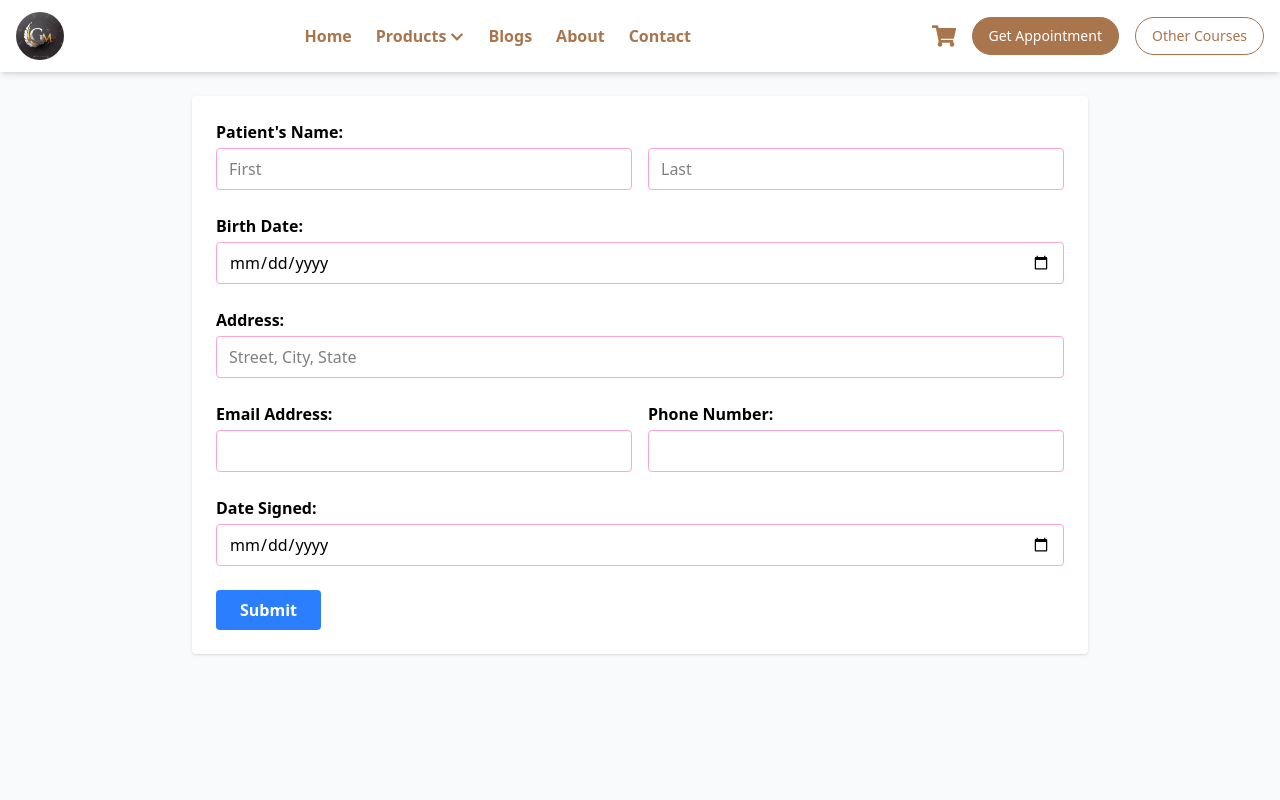
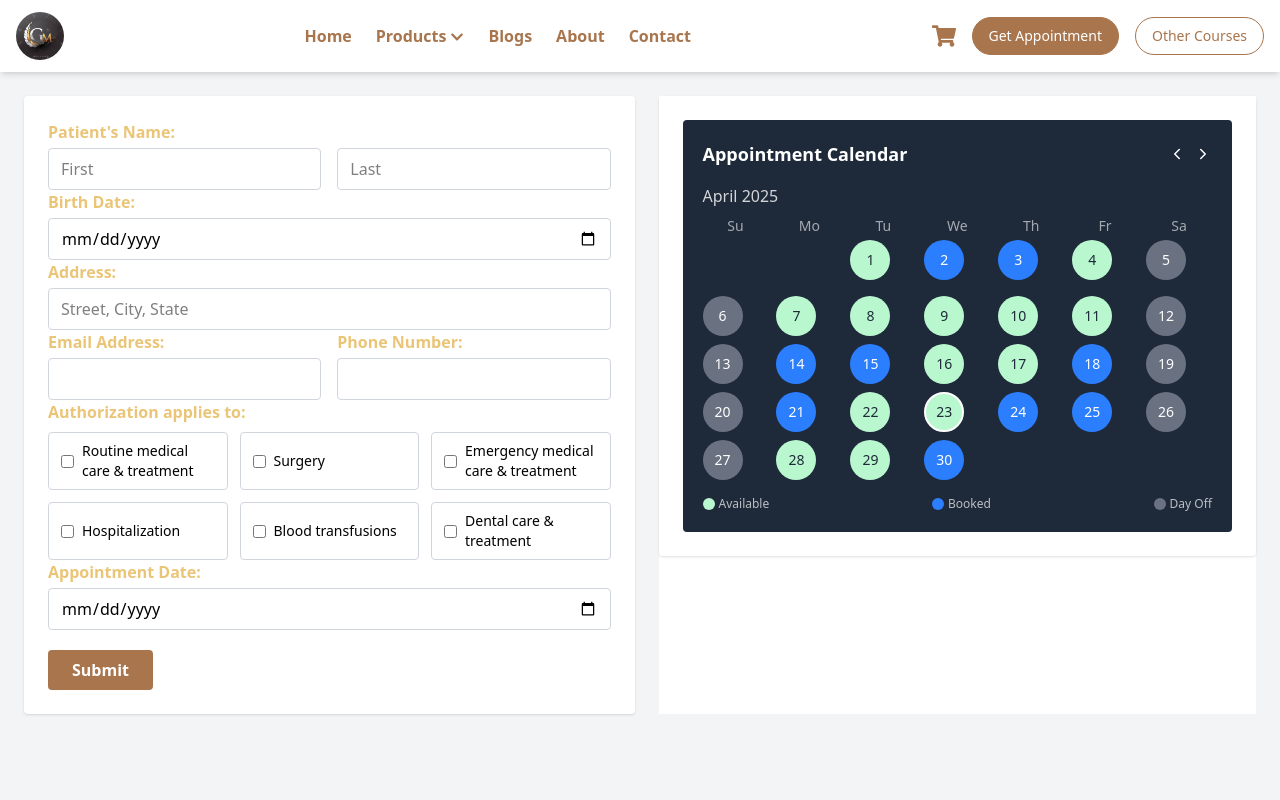
Before and after one commit to Mogehs/pharmacy, a React (Vite) app in the folder frontend/: page /consultations in a window 1280 px wide. Shown: the top 800 px of the page. Built offline with nearby package versions, Linux system fonts and the light colour scheme.

Commit message:
Consultation page full

```diff
--- a/frontend/package.json
+++ b/frontend/package.json
@@ -12,6 +12,7 @@
   "dependencies": {
     "@reduxjs/toolkit": "^2.7.0",
     "@tailwindcss/vite": "^4.1.4",
+    "dayjs": "^1.11.13",
     "framer-motion": "^12.7.4",
     "lucide-react": "^0.503.0",
     "react": "^19.0.0",
--- /dev/null
+++ b/frontend/src/components/consultation/AppointmentCalendar.jsx
@@ -0,0 +1,130 @@
+import React, { useState } from 'react';
+import { FiChevronLeft, FiChevronRight } from 'react-icons/fi';
+
+const AppointmentCalendar = ({ onDateSelect }) => {
+  const [currentDate, setCurrentDate] = useState(new Date());
+
+  const month = currentDate.toLocaleString('default', { month: 'long' });
+  const year = currentDate.getFullYear();
+
+  const prevMonth = () => {
+    setCurrentDate(new Date(currentDate.getFullYear(), currentDate.getMonth() - 1, 1));
+  };
+
+  const nextMonth = () => {
+    setCurrentDate(new Date(currentDate.getFullYear(), currentDate.getMonth() + 1, 1));
+  };
+
+  const renderCalendar = () => {
+    const firstDay = new Date(currentDate.getFullYear(), currentDate.getMonth(), 1);
+    const lastDay = new Date(currentDate.getFullYear(), currentDate.getMonth() + 1, 0);
+    const startingDay = firstDay.getDay();
+    const totalDays = lastDay.getDate();
+
+    let days = [];
+    let day = 1;
+
+    // Empty slots before 1st
+    for (let i = 0; i < startingDay; i++) {
+      days.push(<div key={`empty-${i}`} className="h-10 sm:h-12"></div>);
+    }
+
+    // Day buttons
+    for (day; day <= totalDays; day++) {
+      const currentDay = new Date(currentDate.getFullYear(), currentDate.getMonth(), day);
+      const isWeekend = currentDay.getDay() === 0 || currentDay.getDay() === 6;
+      const isToday =
+        new Date().getDate() === day &&
+        new Date().getMonth() === currentDate.getMonth() &&
+        new Date().getFullYear() === currentDate.getFullYear();
+
+      const status = isWeekend
+        ? 'day-off'
+        : Math.random() > 0.7
+        ? 'booked'
+        : 'available';
+
+      const handleClick = () => {
+        console.log(`Clicked on: ${currentDay.toDateString()}`);
+        if (onDateSelect) {
+          onDateSelect(currentDay.toISOString().split('T')[0]);
+        }
+      };
+
+      days.push(
+        <button
+          key={`day-${day}`}
+          onClick={handleClick}
+          className={`w-10 h-10 sm:w-10 sm:h-10 flex cursor-pointer text-center items-center justify-center rounded-full text-sm transition duration-200
+            ${isToday ? 'border-2 border-white' : 'border border-transparent'}
+            ${status === 'booked'
+              ? 'bg-blue-500 text-white'
+              : status === 'day-off'
+              ? 'bg-gray-500 text-white'
+              : 'bg-green-200 text-gray-800'}
+            hover:scale-105 hover:border-black`}
+        >
+          {day}
+        </button>
+      );
+    }
+
+    return days;
+  };
+
+  return (
+    <div className="w-full shadow rounded p-4 sm:p-6 space-y-4">
+      <div className="bg-gray-800 p-3 sm:p-5 rounded">
+        {/* Header */}
+        <div className="flex justify-between items-center mb-4">
+          <h2 className="text-sm sm:text-lg font-semibold text-white">
+            Appointment Calendar
+          </h2>
+          <div className="flex items-center space-x-2">
+            <button onClick={prevMonth} className="text-white hover:text-gray-300 cursor-pointer">
+              <FiChevronLeft size={18} />
+            </button>
+            <button onClick={nextMonth} className="text-white hover:text-gray-300 cursor-pointer">
+              <FiChevronRight size={18} />
+            </button>
+          </div>
+        </div>
+
+        {/* Month/Year */}
+        <div className="text-xs sm:text-base text-white/80 mb-2">
+          {month} {year}
+        </div>
+
+        {/* Weekday Headers */}
+        <div className="grid grid-cols-7 gap-1 sm:gap-2 text-[1px] sm:text-sm text-white/60 text-center mb-1">
+          {['Su', 'Mo', 'Tu', 'We', 'Th', 'Fr', 'Sa'].map((day) => (
+            <div key={day}>{day}</div>
+          ))}
+        </div>
+
+        {/* Calendar Grid */}
+        <div className="grid grid-cols-7 gap-1 sm:gap-2">
+          {renderCalendar()}
+        </div>
+
+        {/* Legend */}
+        <div className="flex flex-wrap justify-between items-center gap-2 mt-4 text-[10px] sm:text-xs text-white/70">
+          <div className="flex items-center">
+            <span className="inline-block w-3 h-3 bg-green-200 rounded-full mr-1"></span>
+            Available
+          </div>
+          <div className="flex items-center">
+            <span className="inline-block w-3 h-3 bg-blue-500 rounded-full mr-1"></span>
+            Booked
+          </div>
+          <div className="flex items-center">
+            <span className="inline-block w-3 h-3 bg-gray-500 rounded-full mr-1"></span>
+            Day Off
+          </div>
+        </div>
+      </div>
+    </div>
+  );
+};
+
+export default AppointmentCalendar;
--- a/frontend/src/components/consultation/ConsultationForm.jsx
+++ b/frontend/src/components/consultation/ConsultationForm.jsx
@@ -1,4 +1,5 @@
 import React, { useState } from 'react';
+import AppointmentCalendar from './AppointmentCalendar';
 
 export default function ConsultationForm() {
   const [formData, setFormData] = useState({
@@ -11,6 +12,15 @@ export default function ConsultationForm() {
     date: '',
     authorizations: [],
   });
+
+  const options = [
+    'Routine medical care & treatment',
+    'Surgery',
+    'Emergency medical care & treatment',
+    'Hospitalization',
+    'Blood transfusions',
+    'Dental care & treatment',
+  ];
 
   const handleChange = (e) => {
     setFormData({ ...formData, [e.target.name]: e.target.value });
@@ -27,112 +37,133 @@ export default function ConsultationForm() {
 
   const handleSubmit = (e) => {
     e.preventDefault();
-
     const requiredFields = ['guardianFirst', 'guardianLast', 'birthDate', 'address', 'email', 'phone', 'date'];
     const allTextFieldsFilled = requiredFields.every((key) => formData[key].trim() !== '');
     const hasAuthorizations = formData.authorizations.length > 0;
 
-    if (allTextFieldsFilled && hasAuthorizations) {
-      console.log('Form Data:', formData);
-    } else {
-      alert('Please fill in all fields and select at least one authorization.');
+    if (!allTextFieldsFilled || !hasAuthorizations) {
+      alert('Please fill all fields and select at least one authorization.');
+      return;
     }
+
+    console.log('Form submitted:', formData); // ✅ log here
   };
 
   return (
-    <div className="bg-gray-50 min-h-screen py-6">
-      <form onSubmit={handleSubmit} className="max-w-4xl mx-auto p-6 space-y-6 bg-white shadow rounded">
-        {/* Guardian Name */}
+    <div className="min-h-screen bg-gray-100 p-6">
+      <div className="flex flex-col lg:flex-row gap-6">
+        {/* Left: Consultation Form */}
+        <div className="w-full lg:w-2/3 bg-white shadow rounded p-6 space-y-8">
+          <form onSubmit={handleSubmit}>
             <div>
-          <label className="block font-semibold mb-1">Patient's Name:</label>
+              <label className="block font-bold mb-1 txt-gl">Patient's Name:</label>
               <div className="flex gap-4">
                 <input
                   name="guardianFirst"
                   placeholder="First"
                   value={formData.guardianFirst}
                   onChange={handleChange}
-              className="w-full border border-pink-300 rounded px-3 py-2"
+                  className="w-full border border-gray-300 rounded px-3 py-2"
                 />
                 <input
                   name="guardianLast"
                   placeholder="Last"
                   value={formData.guardianLast}
                   onChange={handleChange}
-              className="w-full border border-pink-300 rounded px-3 py-2"
+                  className="w-full border border-gray-300 rounded px-3 py-2"
                 />
               </div>
             </div>
 
-        {/* Birth Date */}
             <div>
-          <label className="block font-semibold mb-1">Birth Date:</label>
+              <label className="block font-bold mb-1 txt-gl">Birth Date:</label>
               <input
                 name="birthDate"
                 type="date"
                 value={formData.birthDate}
                 onChange={handleChange}
-            className="w-full border border-pink-300 rounded px-3 py-2"
+                className="w-full border border-gray-300 rounded px-3 py-2"
               />
             </div>
 
-        {/* Address */}
             <div>
-          <label className="block font-semibold mb-1">Address:</label>
+              <label className="block font-bold mb-1 txt-gl">Address:</label>
               <input
                 name="address"
                 placeholder="Street, City, State"
                 value={formData.address}
                 onChange={handleChange}
-            className="w-full border border-pink-300 rounded px-3 py-2"
+                className="w-full border border-gray-300 rounded px-3 py-2"
               />
             </div>
 
-        {/* Contact Info */}
             <div className="grid grid-cols-1 md:grid-cols-2 gap-4">
               <div>
-            <label className="block font-semibold mb-1">Email Address:</label>
+                <label className="block font-bold mb-1 txt-gl">Email Address:</label>
                 <input
                   type="email"
                   name="email"
                   value={formData.email}
                   onChange={handleChange}
-              className="w-full border border-pink-300 rounded px-3 py-2"
+                  className="w-full border border-gray-300 rounded px-3 py-2"
                 />
               </div>
               <div>
-            <label className="block font-semibold mb-1">Phone Number:</label>
+                <label className="block font-bold mb-1 txt-gl">Phone Number:</label>
                 <input
                   type="tel"
                   name="phone"
                   value={formData.phone}
                   onChange={handleChange}
-              className="w-full border border-pink-300 rounded px-3 py-2"
+                  className="w-full border border-gray-300 rounded px-3 py-2"
                 />
               </div>
             </div>
 
+            <div>
+              <label className="block font-bold mb-2 txt-gl">Authorization applies to:</label>
+              <div className="grid grid-cols-1 md:grid-cols-3 gap-3">
+                {options.map((option, index) => (
+                  <label
+                    key={index}
+                    className="flex items-center gap-2 border border-gray-300 rounded px-3 py-2 cursor-pointer"
+                  >
+                    <input
+                      type="checkbox"
+                      checked={formData.authorizations.includes(option)}
+                      onChange={() => handleCheckbox(option)}
+                    />
+                    <span className="text-nowrap md:text-wrap text-sm">{option}</span>
+                  </label>
+                ))}
+              </div>
+            </div>
 
-
-        {/* Date Signed */}
             <div>
-          <label className="block font-semibold mb-1">Date Signed:</label>
+              <label className="block font-bold mb-1 txt-gl">Appointment Date:</label>
               <input
+                name="date"
                 type="date"
-            name="date"
                 value={formData.date}
                 onChange={handleChange}
-            className="w-full border border-pink-300 rounded px-3 py-2"
+                className="w-full border border-gray-300 rounded px-3 py-2"
               />
             </div>
 
-        {/* Submit Button */}
             <button
               type="submit"
-          className="bg-blue-500 hover:bg-blue-600 text-white font-semibold px-6 py-2 rounded"
+              className="hover:bg-[#525052] bg-[#a8754d] text-white font-semibold px-6 py-2 rounded cursor-pointer mt-5"
             >
               Submit
             </button>
           </form>
         </div>
+
+        {/* Right: Appointment Calendar */}
+        <div className="w-full lg:w-2/3 bg-white">
+          <AppointmentCalendar/>
+        </div>
+      </div>
+    </div>
   );
 }
--- a/frontend/src/pages/Consultations.jsx
+++ b/frontend/src/pages/Consultations.jsx
@@ -6,6 +6,7 @@ const Consultations = () => {
   return (
     <div>
       <ConsultationForm />
+
     </div>
   )
 }
```
Also changed, not shown: 1 other file (tests, documents, lock files or other folders). Lines whose indentation alone changed are shown as unchanged.
